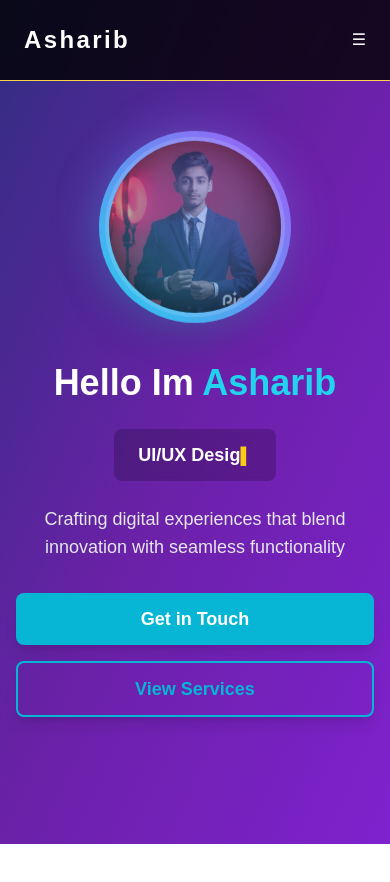
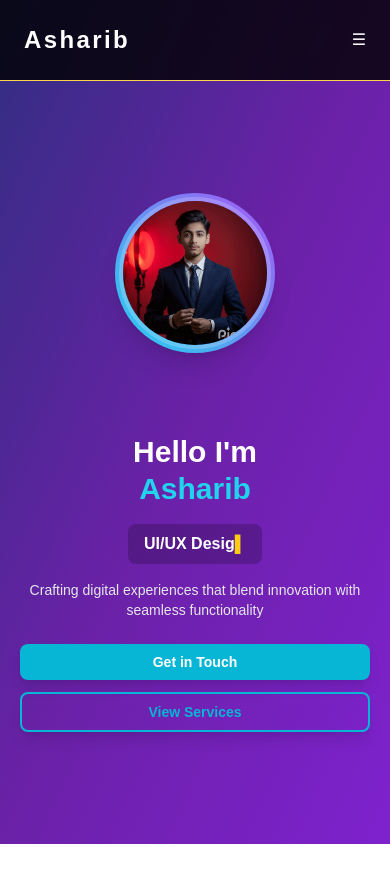
Before and after one commit to asharibshahid/Portfolio-New, a Next.js app: page / in a window 390 px wide. Shown: the top 882 px of the page. Built offline with nearby package versions, Linux system fonts and the light colour scheme.

Commit message:
Update page.tsx

```diff
--- a/app/components/hero/page.tsx
+++ b/app/components/hero/page.tsx
@@ -1,12 +1,10 @@
 'use client';
-
 import { useEffect, useRef } from 'react';
 import { gsap } from 'gsap';
 import { ScrollTrigger } from 'gsap/ScrollTrigger';
 import Link from 'next/link';
 import Typewriter from 'typewriter-effect';
 
-// Register GSAP Plugin
 if (typeof window !== 'undefined') {
   gsap.registerPlugin(ScrollTrigger);
 }
@@ -18,39 +16,24 @@ const HeroAbout = () => {
   const imgRef = useRef(null);
 
   useEffect(() => {
-    const tl = gsap.timeline({ defaults: { ease: 'power3.out', duration: 1.5 } });
+    const tl = gsap.timeline({ defaults: { ease: 'power3.out', duration: 1 } });
 
-    // Hero Section Animation
-    tl.from(heroRef.current, { opacity: 0, y: -50 })
-      .from(textRef.current, { opacity: 0, x: -50 }, '-=1')
-      .from(imgRef.current, {
+    tl.from(heroRef.current, { opacity: 0 })
+     .from([textRef.current, imgRef.current], {
+       y: 30,
        opacity: 0,
-        x: 50,
-        scale: 0.9,
-        rotate: 15,
-        filter: 'blur(10px)'
-      }, '-=1');
-
-    // Floating image animation
-    gsap.to(imgRef.current, {
-      y: 20,
-      duration: 3,
-      repeat: -1,
-      yoyo: true,
-      ease: "power1.inOut"
+       stagger: 0.3
      });
 
-    // About Section Scroll Animation
-    gsap.from(aboutRef.current, {
-      opacity: 0,
-      y: 50,
-      duration: 1.5,
-      ease: 'power3.out',
-      scrollTrigger: {
+    ScrollTrigger.create({
       trigger: aboutRef.current,
       start: 'top 80%',
       toggleActions: 'play none none reverse',
-      },
+      animation: gsap.from(aboutRef.current, {
+        y: 50,
+        opacity: 0,
+        duration: 1
+      })
     });
   }, []);
 
@@ -59,120 +42,108 @@ const HeroAbout = () => {
       {/* Hero Section */}
       <section
         ref={heroRef}
-        className="relative flex flex-col-reverse md:flex-row items-center justify-center min-h-screen px-4 md:px-10 lg:px-20 bg-gradient-to-br from-indigo-900 via-purple-800 to-purple-700 text-white overflow-hidden"
+        className="flex flex-col-reverse md:flex-row items-center justify-center min-h-screen px-5 md:px-10 lg:px-20 bg-gradient-to-br from-indigo-900 via-purple-800 to-purple-700 text-white pt-20 md:pt-0"
       >
-        <div ref={textRef} className="md:w-1/2 text-center md:text-left mt-10 md:mt-0">
-          <h1 className="text-4xl md:text-5xl lg:text-6xl font-bold leading-tight mb-6">
-            Hello Im <span className="text-cyan-400">Asharib</span>
+        <div ref={textRef} className="md:w-1/2 text-center md:text-left mt-8 md:mt-0">
+          <h1 className="text-3xl sm:text-4xl md:text-5xl font-bold leading-tight mb-4 md:mb-6">
+            Hello I'm <span className="text-cyan-400 block md:inline">Asharib</span>
           </h1>
 
-          <div className="inline-block bg-black/20 backdrop-blur-sm text-white text-center rounded-lg px-6 py-3 mb-6">
+          <div className="inline-block bg-black/20 backdrop-blur-sm rounded-lg px-4 py-2 mb-4 md:mb-6">
             <Typewriter
               options={{
                 strings: ['Web Developer', 'UI/UX Designer', 'Frontend Developer', 'Prompt Engineer'],
                 autoStart: true,
                 loop: true,
                 cursor: '▌',
-                wrapperClassName: 'text-lg md:text-xl lg:text-2xl font-semibold',
+                wrapperClassName: 'text-base md:text-lg lg:text-xl font-semibold',
                 cursorClassName: 'text-yellow-400'
               }}
             />
           </div>
 
-          <p className="text-lg md:text-xl lg:text-2xl text-gray-200 mb-8 max-w-2xl">
+          <p className="text-sm md:text-base lg:text-lg text-gray-200 mb-6 md:mb-8 max-w-2xl mx-auto md:mx-0">
             Crafting digital experiences that blend innovation with seamless functionality
           </p>
 
-          <div className="flex flex-col sm:flex-row gap-4 justify-center md:justify-start">
-            <Link href="/components/contact">
-              <button className="w-full sm:w-auto px-8 py-3 bg-cyan-500 hover:bg-cyan-600 text-white text-lg font-semibold rounded-lg shadow-lg transition-all transform hover:scale-105">
+          <div className="flex flex-col sm:flex-row gap-3 justify-center md:justify-start">
+            <Link href="/components/contact" className="w-full sm:w-auto">
+              <button className="w-full px-6 py-2 md:px-8 md:py-3 bg-cyan-500 hover:bg-cyan-600 text-sm md:text-base font-semibold rounded-lg shadow-lg transition-all transform hover:scale-105">
                 Get in Touch
               </button>
             </Link>
-            <Link href="/components/services">
-              <button className="w-full sm:w-auto px-8 py-3 border-2 border-cyan-500 text-cyan-500 hover:bg-cyan-500/10 text-lg font-semibold rounded-lg shadow-lg transition-all transform hover:scale-105">
+            <Link href="/components/services" className="w-full sm:w-auto">
+              <button className="w-full px-6 py-2 md:px-8 md:py-3 border-2 border-cyan-500 text-cyan-500 hover:bg-cyan-500/10 text-sm md:text-base font-semibold rounded-lg shadow-lg transition-all transform hover:scale-105">
                 View Services
               </button>
             </Link>
           </div>
         </div>
 
-        <div ref={imgRef} className="md:w-1/2 flex justify-center md:justify-end relative group">
-          <div className="w-48 h-48 md:w-64 md:h-64 lg:w-80 lg:h-80 bg-gradient-to-tr from-cyan-400 to-purple-500 rounded-full p-1.5 shadow-2xl">
+        <div ref={imgRef} className="md:w-1/2 flex justify-center mb-12 md:mb-0">
+          <div className="w-40 h-40 sm:w-48 sm:h-48 md:w-56 md:h-56 lg:w-64 lg:h-64 bg-gradient-to-tr from-cyan-400 to-purple-500 rounded-full p-1 shadow-xl">
             <div className="w-full h-full rounded-full overflow-hidden border-4 border-white/20">
               <img
                 src='/hero-image.png'
                 alt='Profile'
-                className="w-full h-full object-cover transform group-hover:scale-105 transition-all duration-500"
+                className="w-full h-full object-cover"
               />
             </div>
           </div>
-          <div className="absolute inset-0 rounded-full animate-pulse opacity-20 bg-gradient-to-tr from-cyan-400 to-purple-500 blur-xl" />
         </div>
       </section>
 
       {/* About Section */}
-      <section ref={aboutRef} className="py-20 bg-gray-900 text-white px-4 md:px-10 lg:px-20">
+      <section ref={aboutRef} className="py-16 md:py-20 bg-gray-900 text-white px-5 md:px-10 lg:px-20">
         <div className="max-w-6xl mx-auto">
-          <h2 className="text-3xl md:text-4xl lg:text-5xl font-bold mb-12 text-center">
+          <h2 className="text-2xl md:text-3xl lg:text-4xl font-bold mb-8 md:mb-12 text-center">
             <span className="bg-gradient-to-r from-cyan-400 to-purple-500 bg-clip-text text-transparent">
               About Me
             </span>
           </h2>
 
-          <div className="grid md:grid-cols-2 gap-12 items-center">
-            <div className="space-y-6 text-lg md:text-xl">
-              <p className="leading-relaxed text-gray-300">
-                Specializing in modern web development, I create high-performance applications using cutting-edge technologies like Next.js, React, and GSAP. My focus is on delivering seamless user experiences with engaging animations and robust functionality.
+          <div className="flex flex-col md:grid md:grid-cols-2 gap-8 md:gap-12">
+            <div className="space-y-4 md:space-y-6">
+              <p className="text-sm md:text-base leading-relaxed text-gray-300">
+                Specializing in modern web development, I create high-performance applications using cutting-edge technologies like Next.js, React, and GSAP.
               </p>
 
-              <div className="grid grid-cols-2 gap-4 mt-8">
-                <div className="p-4 bg-gray-800 rounded-lg border-l-4 border-cyan-400">
-                  <h3 className="text-cyan-400 font-bold mb-2">Age</h3>
-                  <p className="text-2xl font-bold">16</p>
+              <div className="grid grid-cols-2 gap-3 md:gap-4">
+                {[
+                  ['Age', '16', 'cyan-400'],
+                  ['Education', 'Matric', 'purple-400'],
+                  ['Quran', 'Hafiz', 'cyan-400'],
+                  ['GIAIC', 'Q3', 'purple-400']
+                ].map(([title, value, color], index) => (
+                  <div key={index} className={`p-3 md:p-4 bg-gray-800 rounded-lg border-l-4 border-${color}`}>
+                    <h3 className={`text-${color} text-sm md:text-base font-bold mb-1`}>{title}</h3>
+                    <p className="text-xl md:text-2xl font-bold">{value}</p>
                   </div>
-                <div className="p-4 bg-gray-800 rounded-lg border-l-4 border-purple-400">
-                  <h3 className="text-purple-400 font-bold mb-2">Education</h3>
-                  <p className="text-2xl font-bold">Matric</p>
-                </div>
-                <div className="p-4 bg-gray-800 rounded-lg border-l-4 border-cyan-400">
-                  <h3 className="text-cyan-400 font-bold mb-2">Quran</h3>
-                  <p className="text-2xl font-bold">Hafiz</p>
-                </div>
-                <div className="p-4 bg-gray-800 rounded-lg border-l-4 border-purple-400">
-                  <h3 className="text-purple-400 font-bold mb-2">GIAIC</h3>
-                  <p className="text-2xl font-bold">Q3</p>
-                </div>
+                ))}
               </div>
             </div>
 
-            <div className="space-y-6">
-              <div className="p-6 bg-gradient-to-br from-gray-800 to-gray-900 rounded-xl border border-gray-700 shadow-xl">
-                <h3 className="text-xl font-bold mb-4 text-cyan-400">Technical Stack</h3>
-                <div className="flex flex-wrap gap-3">
-                  {['Next.js', 'React', 'GSAP', 'Tailwind', 'TypeScript', 'Python' ,].map((tech) => (
-                    <span key={tech} className="px-3 py-1.5 bg-gray-700 rounded-full text-sm">
+            <div className="space-y-6 md:space-y-8">
+              <div className="p-4 md:p-6 bg-gray-800 rounded-xl border border-gray-700">
+                <h3 className="text-lg md:text-xl font-bold mb-3 md:mb-4 text-cyan-400">Technical Stack</h3>
+                <div className="flex flex-wrap gap-2 md:gap-3">
+                  {['Next.js', 'React', 'GSAP', 'Tailwind', 'TypeScript', 'Python'].map((tech) => (
+                    <span key={tech} className="px-2 py-1 md:px-3 md:py-1.5 bg-gray-700 rounded-full text-xs md:text-sm">
                       {tech}
                     </span>
                   ))}
                 </div>
               </div>
 
-              <div className="p-6 bg-gradient-to-br from-gray-800 to-gray-900 rounded-xl border border-gray-700 shadow-xl">
-                <h3 className="text-xl font-bold mb-4 text-purple-400">Achievements</h3>
-                <ul className="space-y-2">
-                  <li className="flex items-center">
+              <div className="p-4 md:p-6 bg-gray-800 rounded-xl border border-gray-700">
+                <h3 className="text-lg md:text-xl font-bold mb-3 md:mb-4 text-purple-400">Achievements</h3>
+                <ul className="space-y-2 md:space-y-3">
+                  {['20+ Completed Projects', 'Certified Web Developer', 'Frontend Specialization'].map((item, index) => (
+                    <li key={index} className="flex items-center text-sm md:text-base">
                       <span className="w-2 h-2 bg-cyan-400 rounded-full mr-2" />
-                    20+ Completed Projects
+                      {item}
                     </li>
-                  <li className="flex items-center">
-                    <span className="w-2 h-2 bg-cyan-400 rounded-full mr-2" />
-                    Certified Web Developer
-                  </li>
-                  <li className="flex items-center">
-                    <span className="w-2 h-2 bg-cyan-400 rounded-full mr-2" />
-                    Frontend Specialization
-                  </li>
+                  ))}
                 </ul>
               </div>
             </div>
```
Lines whose indentation alone changed are shown as unchanged.
